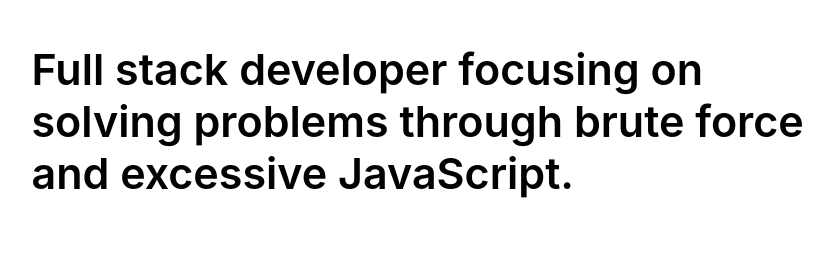
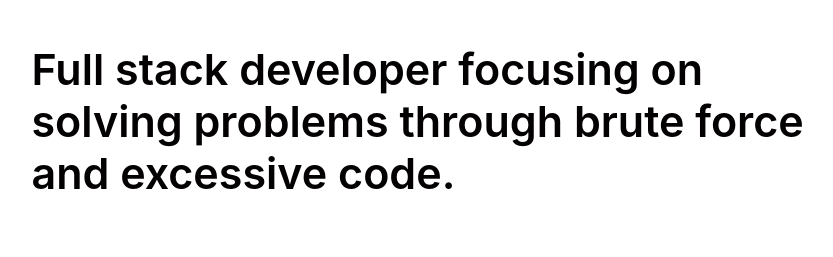
Before and after one commit to lucadonnoh/lucadonnoh.github.io, a plain HTML site: page index.html in a window 1280 px wide. Shown: the part 296-553 px from the top of the page, without its empty margins (40-873 px from the left). Drawn offline with Linux system fonts and the light colour scheme.

Commit message:
description

```diff
--- a/index.html
+++ b/index.html
@@ -94,7 +94,7 @@
 			</svg>
 		</div>
 		<h1 class="me">Hi, I'm Donno.</h1>
-		<h2 class="desc">Full stack developer focusing on solving problems through brute force and excessive JavaScript.
+		<h2 class="desc">Full stack developer focusing on solving problems through brute force and excessive code.
 		</h2>
 		<footer class="links">
 			<a href="https://www.twitter.com/lucadonnoh" target="_blank">
```
